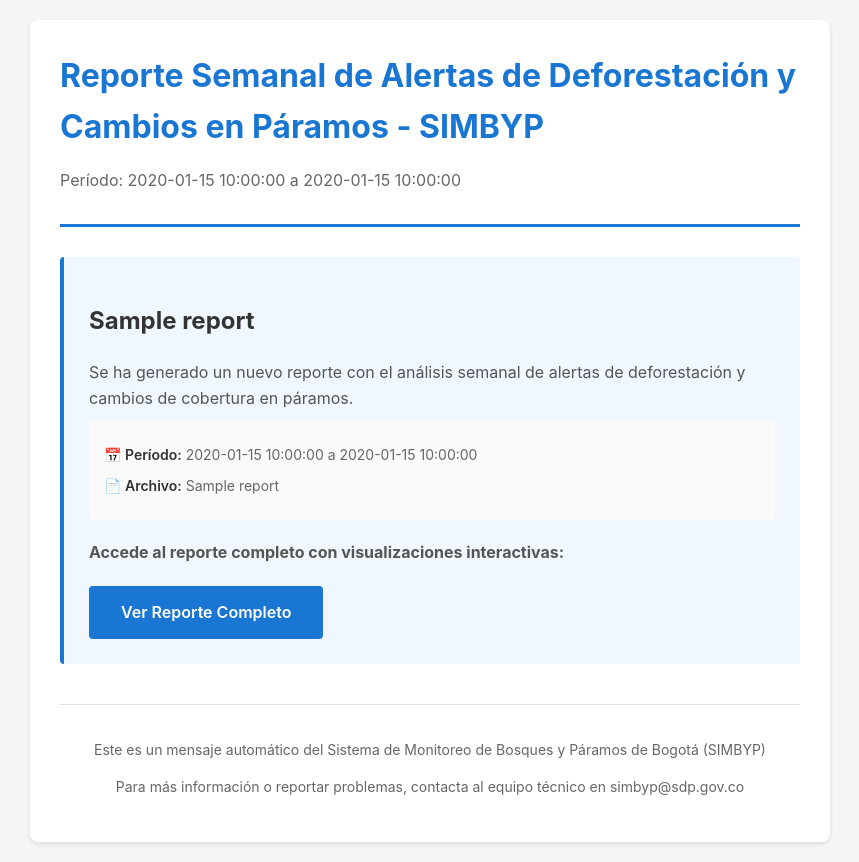
After one commit to Metodos-Mixtos/simbyp-email-notifications, a Flask app: template src/templates/weekly_report.html in a window 1280 px wide. The commit adds this page. Shown: the whole page, without its empty margins (210-1069 px from the left). Run offline with Flask 3, Linux system fonts and the light colour scheme; the template is opened without the code that fills it: most values are stand-ins (such as "Sample title", 1, 10 or a date in 2020).

Commit message:
Weekly reports only sends the latest.

```diff
--- a/main.py
+++ b/main.py
@@ -28,23 +28,23 @@ def health_check():
 @app.route('/send-weekly-alerts', methods=['POST'])
 def send_weekly_alerts():
     """
-    Endpoint to send weekly alerts (deforestation + land cover).
+    Endpoint to send the latest weekly alerts report.
+    Fetches and sends the most recent weekly report.
     Triggered by Cloud Scheduler every Tuesday.
-    Skips if no alerts found.
+    Skips if no report found.
     """
     try:
-        logger.info("Starting weekly alerts generation")
+        logger.info("Starting weekly alerts report sending")
 
-        # Get weekly alerts (deforestation + land_cover)
-        alerts = alert_processor.get_weekly_alerts()
-        total_alerts = sum(len(v) for v in alerts.values())
+        # Get latest weekly alerts report
+        weekly_report = alert_processor.get_latest_weekly_alerts_report()
 
-        if total_alerts == 0:
-            logger.info("No weekly alerts to send")
+        if not weekly_report:
+            logger.info("No weekly report found to send")
             return jsonify({
                 'status': 'skipped',
-                'message': 'No alerts found for this week',
-                'alerts': total_alerts
+                'message': 'No weekly report found',
+                'report': None
             }), 204
 
         # Get recipients
@@ -57,20 +57,20 @@ def send_weekly_alerts():
                 'message': 'No recipients configured'
             }), 200
 
-        # Send email
-        success = email_service.send_weekly_alerts(recipients, alerts)
+        # Send email with report only
+        success = email_service.send_weekly_report(recipients, weekly_report)
 
         if success:
             return jsonify({
                 'status': 'success',
-                'message': 'Weekly alerts sent successfully',
-                'alerts': total_alerts,
+                'message': 'Weekly report sent successfully',
+                'report': weekly_report['title'],
                 'recipients': recipients
             }), 200
         else:
             return jsonify({
                 'status': 'error',
-                'message': 'Failed to send weekly alerts'
+                'message': 'Failed to send weekly report'
             }), 500
 
     except Exception as e:
@@ -139,17 +139,20 @@ def send_monthly_built_area():
 
 @app.route('/test-alerts', methods=['GET'])
 def test_alerts():
-    """Test endpoint to see what alerts would be sent"""
+    """Test endpoint to see what would be sent"""
     try:
-        weekly_alerts = alert_processor.get_weekly_alerts()
+        weekly_report = alert_processor.get_latest_weekly_alerts_report()
         monthly_alerts = alert_processor.get_monthly_built_area()
         is_first_friday = utils.is_first_friday_of_month()
 
         return jsonify({
-            'weekly_alerts': {
-                'deforestation': [{'title': a['title'], 'updated': a['updated'].isoformat()} for a in weekly_alerts.get('deforestation', [])],
-                'land_cover': [{'title': a['title'], 'updated': a['updated'].isoformat()} for a in weekly_alerts.get('land_cover', [])]
-            },
+            'weekly_report': {
+                'title': weekly_report['title'] if weekly_report else None,
+                'url': weekly_report['url'] if weekly_report else None,
+                'start_date': weekly_report['start_date'] if weekly_report else None,
+                'end_date': weekly_report['end_date'] if weekly_report else None,
+                'updated': weekly_report['updated'].isoformat() if weekly_report else None
+            } if weekly_report else None,
             'monthly_built_area': {
                 'alerts': [{'title': a['title'], 'updated': a['updated'].isoformat()} for a in monthly_alerts],
                 'is_first_friday': is_first_friday
--- a/src/config.py
+++ b/src/config.py
@@ -20,6 +20,7 @@ GCS_PREFIXES = {
     'gfw': 'reportes_gfw/',
     'psa': 'reportes_psa/',
     'area_construida': 'urban_sprawl/',
+    'weekly_alerts': 'reportes_gfw/semana_',
 }
 
 
--- /dev/null
+++ b/src/templates/weekly_report.html
@@ -0,0 +1,139 @@
+<!DOCTYPE html>
+<html lang="es">
+
+<head>
+    <meta charset="UTF-8">
+    <meta name="viewport" content="width=device-width, initial-scale=1.0">
+    <title>Reporte Semanal de Alertas SIMBYP</title>
+    <style>
+        body {
+            font-family: -apple-system, BlinkMacSystemFont, 'Segoe UI', Roboto, 'Helvetica Neue', Arial, sans-serif;
+            line-height: 1.6;
+            color: #333;
+            max-width: 800px;
+            margin: 0 auto;
+            padding: 20px;
+            background-color: #f5f5f5;
+        }
+
+        .container {
+            background: white;
+            border-radius: 8px;
+            padding: 30px;
+            box-shadow: 0 2px 4px rgba(0, 0, 0, 0.1);
+        }
+
+        .header {
+            border-bottom: 3px solid #1976d2;
+            padding-bottom: 20px;
+            margin-bottom: 30px;
+        }
+
+        h1 {
+            color: #1976d2;
+            margin: 0 0 10px 0;
+        }
+
+        .period {
+            color: #666;
+            font-size: 16px;
+            margin-bottom: 10px;
+        }
+
+        .report-section {
+            margin-bottom: 30px;
+        }
+
+        .report-card {
+            background: #f0f7ff;
+            border-left: 4px solid #1976d2;
+            padding: 25px;
+            border-radius: 4px;
+            margin-bottom: 20px;
+        }
+
+        .report-card p {
+            margin: 10px 0;
+            color: #555;
+        }
+
+        .meta-info {
+            background: #fafafa;
+            padding: 15px;
+            border-radius: 4px;
+            margin-bottom: 20px;
+            color: #666;
+            font-size: 14px;
+        }
+
+        .meta-info-item {
+            margin: 8px 0;
+        }
+
+        .meta-label {
+            font-weight: 600;
+            color: #333;
+        }
+
+        .btn {
+            display: inline-block;
+            background: #1976d2;
+            color: white !important;
+            padding: 14px 32px;
+            text-decoration: none;
+            border-radius: 4px;
+            font-weight: 600;
+            transition: background 0.3s;
+            font-size: 16px;
+            margin-top: 10px;
+        }
+
+        .btn:hover {
+            background: #1565c0;
+        }
+
+        .footer {
+            margin-top: 40px;
+            padding-top: 20px;
+            border-top: 1px solid #e0e0e0;
+            text-align: center;
+            color: #666;
+            font-size: 14px;
+        }
+    </style>
+</head>
+
+<body>
+    <div class="container">
+        <div class="header">
+            <h1>Reporte Semanal de Alertas de Deforestación y Cambios en Páramos - SIMBYP</h1>
+            <p class="period">Período: {{ report.start_date }} a {{ report.end_date }}</p>
+        </div>
+
+        <div class="report-section">
+            <div class="report-card">
+                <h2>{{ report.title }}</h2>
+                <p>Se ha generado un nuevo reporte con el análisis semanal de alertas de deforestación y cambios de cobertura en páramos.</p>
+
+                <div class="meta-info">
+                    <div class="meta-info-item">
+                        <span class="meta-label">📅 Período:</span> {{ report.start_date }} a {{ report.end_date }}
+                    </div>
+                    <div class="meta-info-item">
+                        <span class="meta-label">📄 Archivo:</span> {{ report.report_name }}
+                    </div>
+                </div>
+
+                <p><strong>Accede al reporte completo con visualizaciones interactivas:</strong></p>
+                <a href="{{ report.url }}" class="btn">Ver Reporte Completo</a>
+            </div>
+        </div>
+
+        <div class="footer">
+            <p>Este es un mensaje automático del Sistema de Monitoreo de Bosques y Páramos de Bogotá (SIMBYP)</p>
+            <p>Para más información o reportar problemas, contacta al equipo técnico en simbyp@sdp.gov.co</p>
+        </div>
+    </div>
+</body>
+
+</html>
```
Also changed, not shown: src/alerts_processor.py (+60 -1 lines), src/email_service.py (+23 -5 lines), src/gcs_handler.py (+25 -0 lines), src/templates/weekly_alerts.html (+16 -0 lines).
